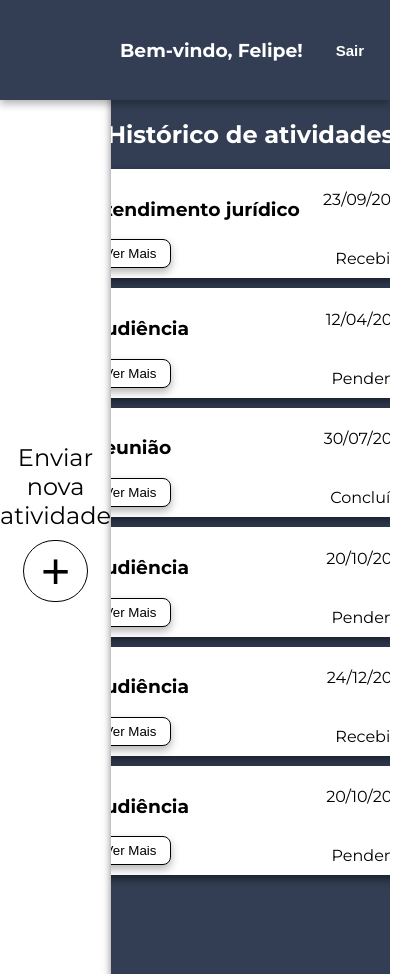
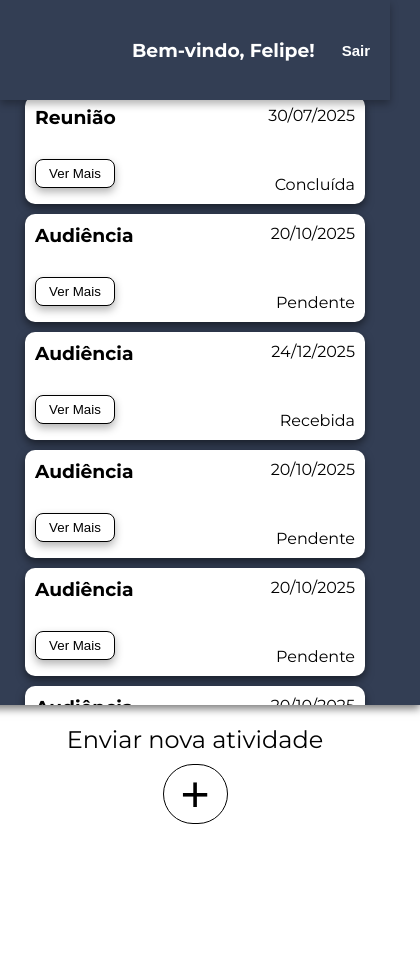
Before and after one commit to NotaJuris/frontend-notajuris, a React (Create React App) app: page / in a window 390 px wide. Shown: the whole page, 420 px wide, since content can reach past the window. After the commit the page ends 844 px from the top, so only its background shows below. Built offline with nearby package versions, Linux system fonts and the light colour scheme.

Commit message:
Adjustments to responsive layout

```diff
--- a/src/App.jsx
+++ b/src/App.jsx
@@ -2,7 +2,7 @@
 import './App.css';
 import StudentScreen from './screens/StudentScreen';
 import Navbar from './components/NavbarComponent/Navbar';
-import LeftSection from './components/Sections/LeftSection';
+import Section from './components/Sections/Sections';
 /*Retirei a importação do Card, pois ele já está incluso na Section */
 
 
@@ -12,8 +12,7 @@ function App() {
     <div className="App">
       <Navbar name="Felipe"/>
       <StudentScreen />
-      <LeftSection/>
-
+      <Section/>
     </div>
   );
 }
--- a/src/components/CardComponents/Card.css
+++ b/src/components/CardComponents/Card.css
@@ -25,7 +25,7 @@
 
 .activity-date{
   align-self: flex-start;
-  margin-bottom: 40px;
+  margin-bottom: 50px;
 }
 
 .activity-status{
@@ -45,4 +45,10 @@
   padding: 6px;
   background-color: white;
 
+
 }
+
+.see-more-button:active {
+  box-shadow: 0 5px #666;
+  transform: translateY(4px);
+}
--- a/src/components/NavbarComponent/Navbar.css
+++ b/src/components/NavbarComponent/Navbar.css
@@ -1,3 +1,5 @@
+
+
 .Navbar{
   background-color: #333e54;
   height: 60px;
--- a/src/components/Sections/LeftSection.css
+++ b/src/components/Sections/Sections.css
@@ -1,3 +1,36 @@
+@media (max-width: 768px) {
+  *{
+    margin: 0;
+    padding: 0;
+  }
+
+  .Navbar{
+    position: fixed; /* Corrige sobreposição */
+    top: 0; /* Fica fixo no topo */
+    left: 0;
+    right: 0;
+  }
+
+  .container{
+    flex-direction: column-reverse;
+    position: relative;
+
+  }
+
+  .see-more-button{
+    margin-top: 30px;
+  }
+
+  .left-section, .right-section{
+    width: 100%;
+    max-width: 100%;
+    position: relative;
+    margin-bottom: 20px;
+  }
+
+
+  }
+
 .main{
   height: 100vh; /* Para que a altura ocupe 100% da viewport */
 
@@ -34,6 +67,12 @@
 
 }
 
+.new-activity-button:active{
+  background-color:#333e54;
+  box-shadow: 0 5px #666;
+  transform: translateY(4px);
+}
+
 .activity-text{
   font-size:24;
   margin-bottom:10px;
@@ -41,17 +80,20 @@
 
 .right-section{
   display: flex;
+
   /*
   margin-left: auto;
   margin-top: auto;
    */
+
   height: 100vh;
   align-items: center;
   flex-direction: column;
   justify-content: flex-end;
   background-color: #333e54;
   padding: 30px;
-  overflow-y: hidden;
+  overflow-y: scroll;
+  scrollbar-width: none;
   box-shadow: 0 4px 8px rgba(0, 0, 0, 0.5);
 }
 .container{
--- a/src/components/Sections/LeftSection.jsx
+++ b/src/components/Sections/Sections.jsx
@@ -1,7 +1,7 @@
-import './LeftSection.css'
+import './Sections.css'
 import Card from '../CardComponents/Card';
 
-function LeftSection() {
+function Sections() {
   return (
     <main className= "container">
       <section className="left-section">
@@ -20,10 +20,15 @@ function LeftSection() {
           <Card title="Audiência" date="20/10/2025" status="Pendente"/>
           <Card title="Audiência" date="24/12/2025" status="Recebida"/>
           <Card title="Audiência" date="20/10/2025" status="Pendente"/>
+          <Card title="Audiência" date="20/10/2025" status="Pendente"/>
+          <Card title="Audiência" date="20/10/2025" status="Pendente"/>
+          <Card title="Audiência" date="20/10/2025" status="Pendente"/>
+          <Card title="Audiência" date="20/10/2025" status="Pendente"/>
+          <Card title="Audiência" date="20/10/2025" status="Pendente"/>
         </div>
       </section>
     </main>
   );
 }
 
-export default LeftSection;
+export default Sections;
```
